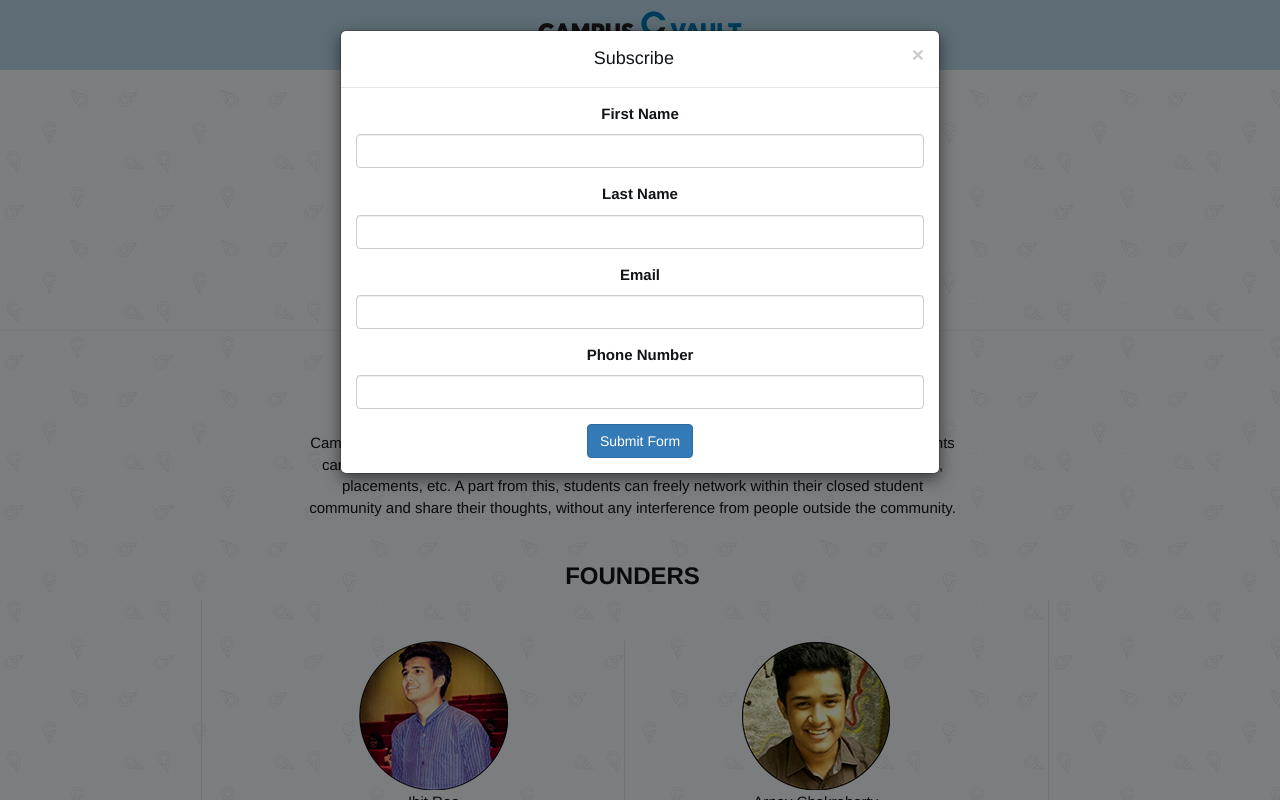
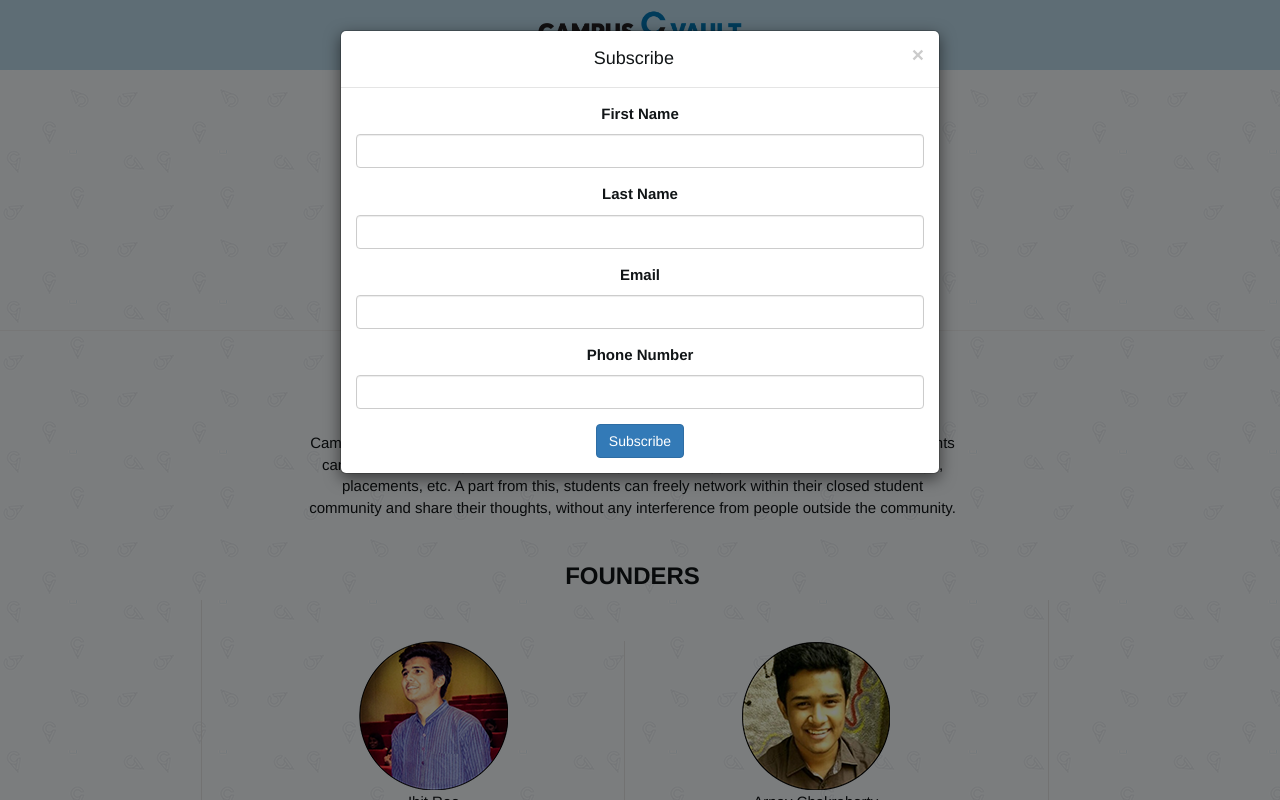
Before and after one commit to utkbansal/campus_vault_landing, a Flask app: page / in a window 1280 px wide. Run offline with Flask 2, Linux system fonts and the light colour scheme; some libraries are stand-ins or nearby versions.

Commit message:
Fix subscribe button text

```diff
--- a/landing_page/templates/form.html
+++ b/landing_page/templates/form.html
@@ -1 +1 @@
-{{ render_form(form, action_url='', action_text='Submit Form') }}
+{{ render_form(form, action_url='', action_text='Subscribe') }}
```
